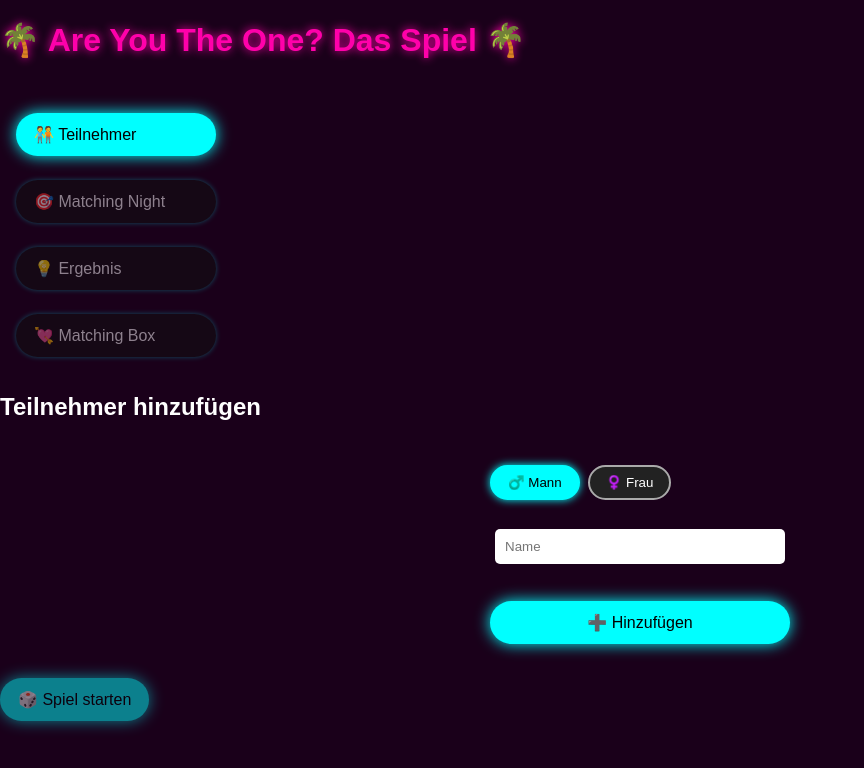
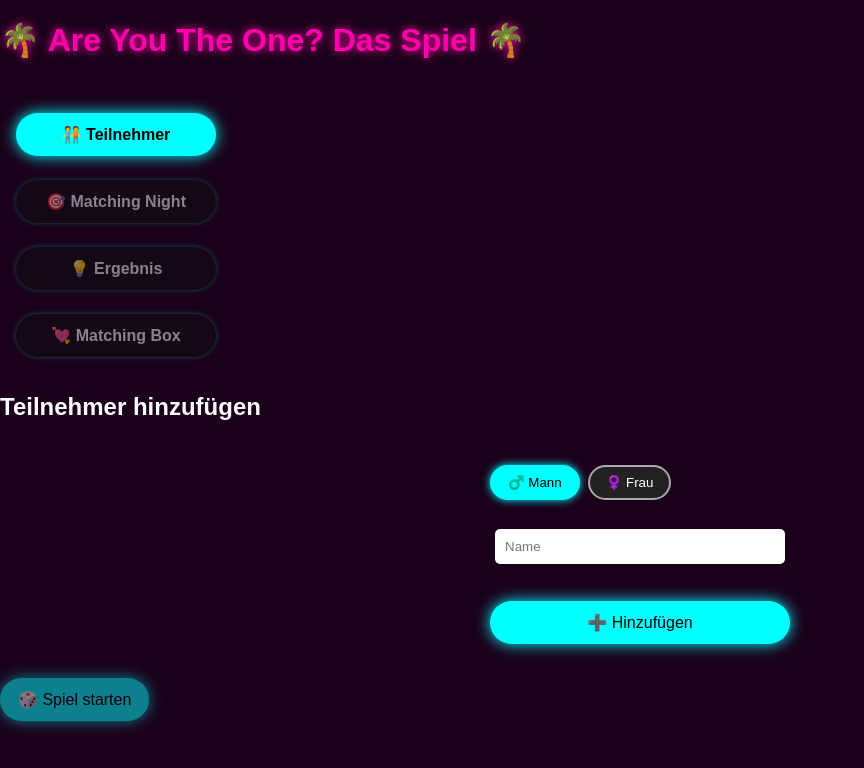
Before and after one commit to paulseeland/are-you-the-one-game, a React (Vite) app: page / in a window 1280 px wide. Shown: the top 768 px of the page, without its empty margins (0-864 px from the left). Built offline with nearby package versions, Linux system fonts and the light colour scheme.

Commit message:
Update Tabs.css
Anpassung der Buttons

```diff
--- a/src/components/Tabs.css
+++ b/src/components/Tabs.css
@@ -1,27 +1,35 @@
 .tabs-vertical {
   display: flex;
   flex-direction: column;
-  gap: 8px;
+  justify-content: center;
+  gap: 15px;
+  padding: 10px 0;
+  overflow-x: auto;
   width: 100%;
-  max-width: 200px;
-  margin-bottom: 20px;
+  max-width: 400px;
+  margin-bottom: 0 auto;
 }
 
 .tab-button {
+  flex: 1 1 auto;
   padding: 12px 20px;
   background: #333;
   color: #fff;
+  border-bottom: 3px solid transparent;
   border-radius: 999px;
   border: none;
   cursor: pointer;
   box-shadow: 0 0 5px rgba(0, 255, 255, 0.5);
-  text-align: left;
+  text-align: center;
+  font-weight: 600;
 }
 
 .tab-button.active {
   background: #00ffff;
   color: #000;
   box-shadow: 0 0 15px #00ffff;
+  border-color: #c43535;
+  font-weight: 700;
 }
 
 .tab-button:disabled {
```
